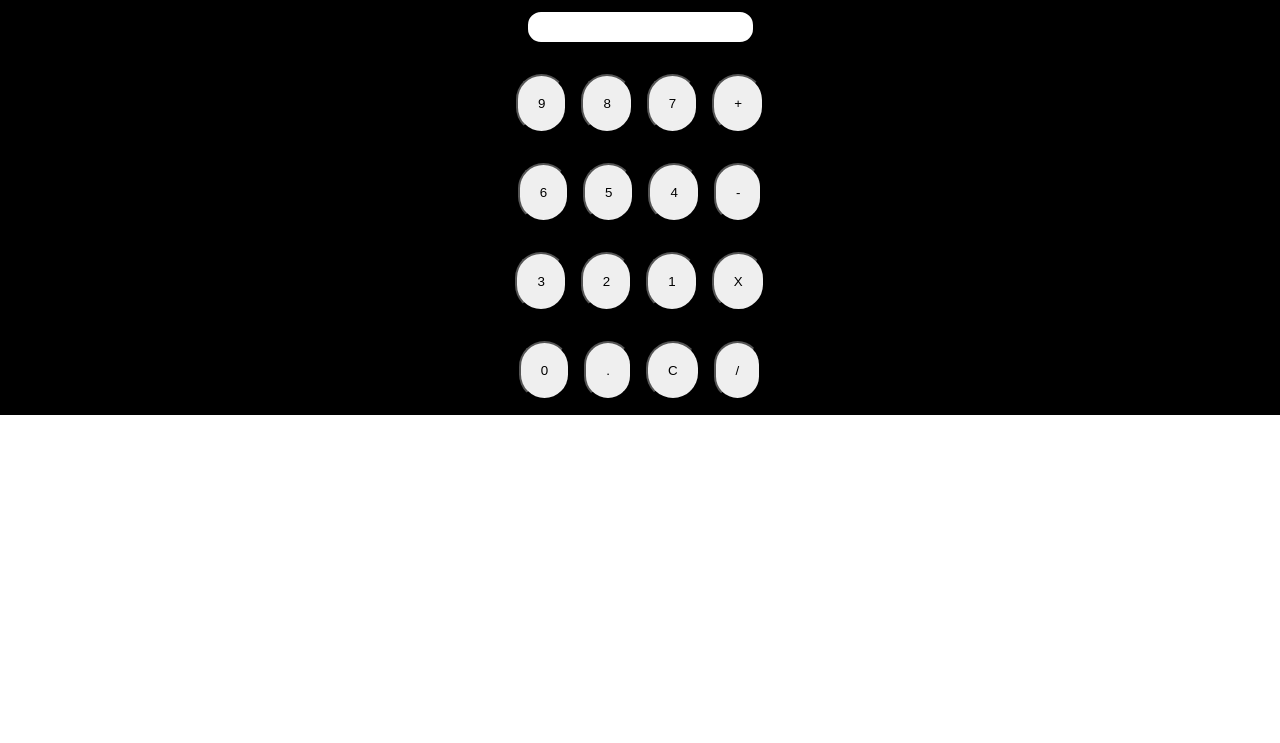
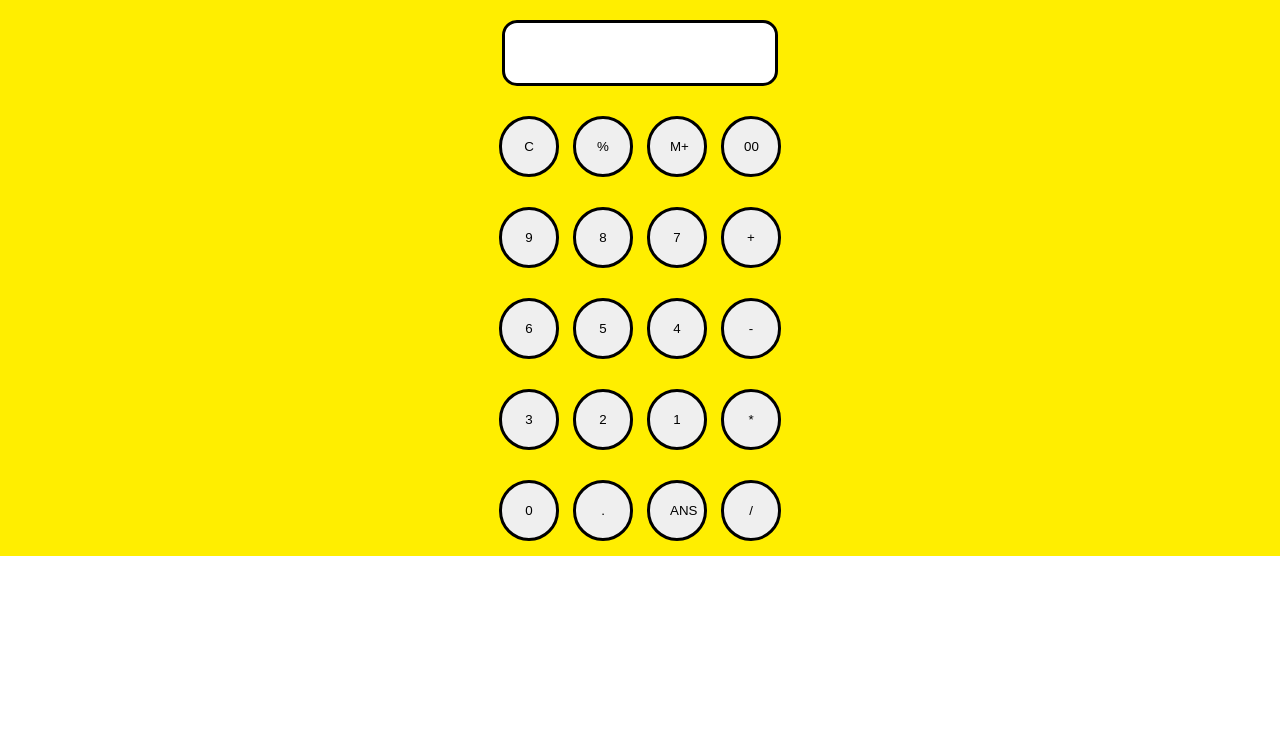
Before and after one commit to Akif245/Calculator, a plain HTML site: page index.html in a window 1280 px wide. Shown: the part 72-815 px from the top of the page. Drawn offline with Linux system fonts and the light colour scheme.

Commit message:
Updated Version

```diff
--- a/index.html
+++ b/index.html
@@ -14,9 +14,15 @@
                               <input class="input" type="text">
                     </div>
 
+                    <div class="row">
+                              <button class="button">C</button>
+                              <button class="button">%</button>
+                              <button class="button">M+</button>
+                              <button class="button">00</button>
 
+                    </div>
                     <div class="row">
-                    <button class="button a">9</button>
+                    <button class="button ">9</button>
                     <button class="button">8</button>
                     <button class="button">7</button>
                     <button class="button">+</button>
@@ -33,16 +39,18 @@
                     <button class="button">3</button>
                     <button class="button">2</button>
                     <button class="button">1</button>
-                    <button class="button">X</button>
+                    <button class="button">*</button>
 
           </div>
           <div class="row">
                     <button class="button">0</button>
                     <button class="button">.</button>
-                    <button class="button">C</button>
+                    <button class="button">ANS</button>
                     <button class="button">/</button>
 
           </div>
+
+
 </div>
 
 
--- a/script.js
+++ b/script.js
@@ -2,7 +2,21 @@ let string = "";
 let buttons = document.querySelectorAll('.button')
 Array.from(buttons).forEach((button )=>{
           button .addEventListener('click',(e)=>{
-                    console.log(e.target);
+                    if(e.target.innerHTML == 'ANS'){
+                              string =eval(string);
+                              document.querySelector('input').value = string
+                    }
+                    else if(e.target.innerHTML == 'C'){
+                              string = ""
+                              document.querySelector('input').value = string
+                    }
+
+
+                    else{
+                              console.log(e.target);
+                              string = string + e.target.innerHTML;
+                              document.querySelector('input').value =string
+                    }
 
           })
 })
--- a/style.css
+++ b/style.css
@@ -1,6 +1,7 @@
 *{
           margin: 0;
           padding: 0;
+          /* margin-bottom: -20px; */
 }
 
 
@@ -13,6 +14,9 @@ width: 100%;
           border-radius: 30px;
           margin: 0 5px;
           cursor: pointer;
+          width: 60px;
+          border: solid black 3px;
+
 }
 .container{
           align-items: center;
@@ -22,9 +26,10 @@ width: 100%;
 }
 .input{
           height: 30px;
-          width: 225px;
+          width: 240px;
           border-radius: 15px;
+          padding: 15px;
 
-          border: solid black 2px;
+          border: solid black 3px;
 
 }
--- a/utils.css
+++ b/utils.css
@@ -1,10 +1,12 @@
 .textcenter{
           text-align: center;
           font-family: 'Franklin Gothic Medium', 'Arial Narrow', Arial, sans-serif;
-          margin: 15px;
+          /* margin: 15px; */
+          background : rgb(255, 238, 0);
+          padding: 20px;
 }
 .bg-red{
-          background: rgb(0, 0, 0);
+          background: rgb(255, 238, 0);
 }
 .flex{
 display: flex;
```
